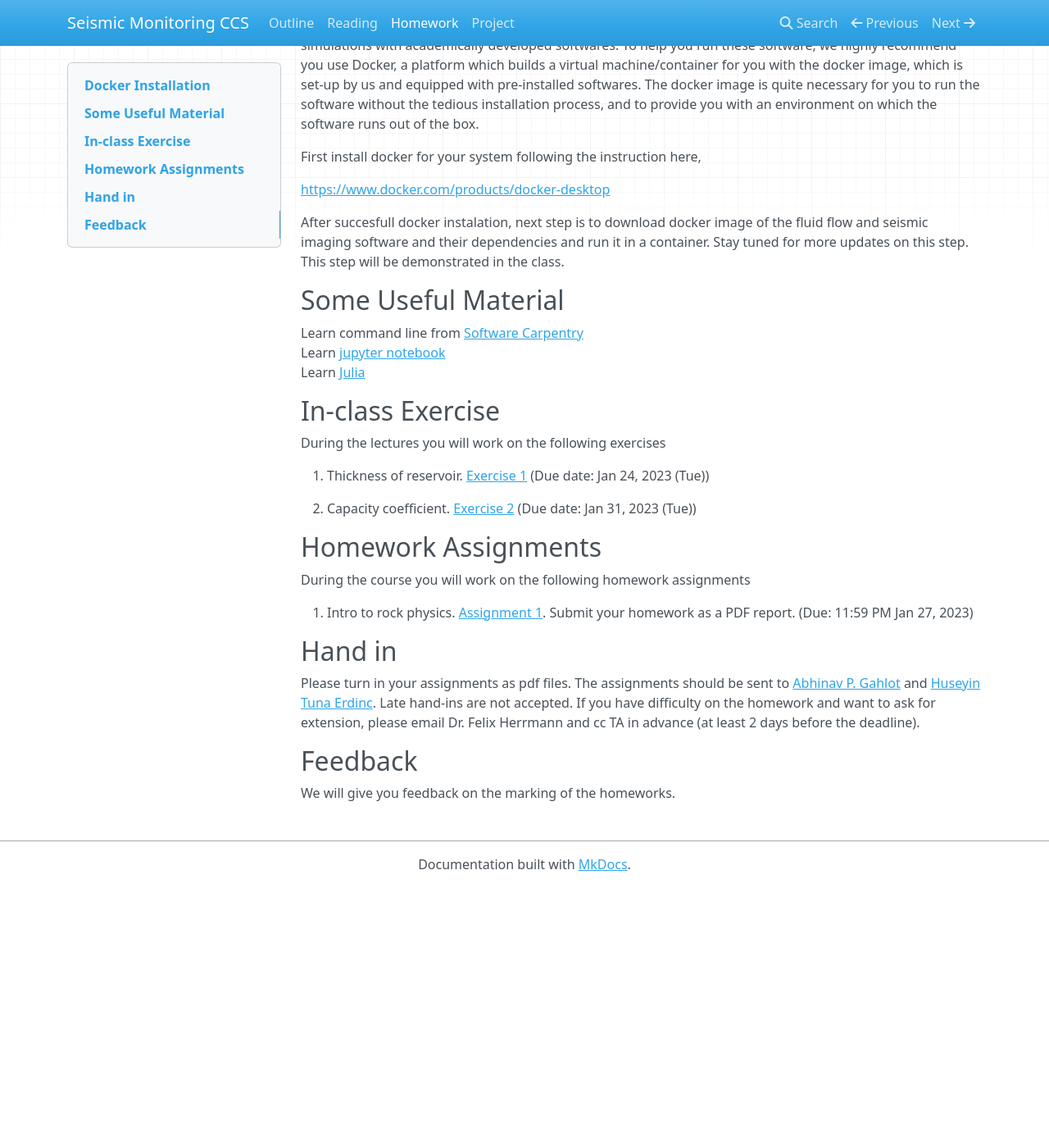
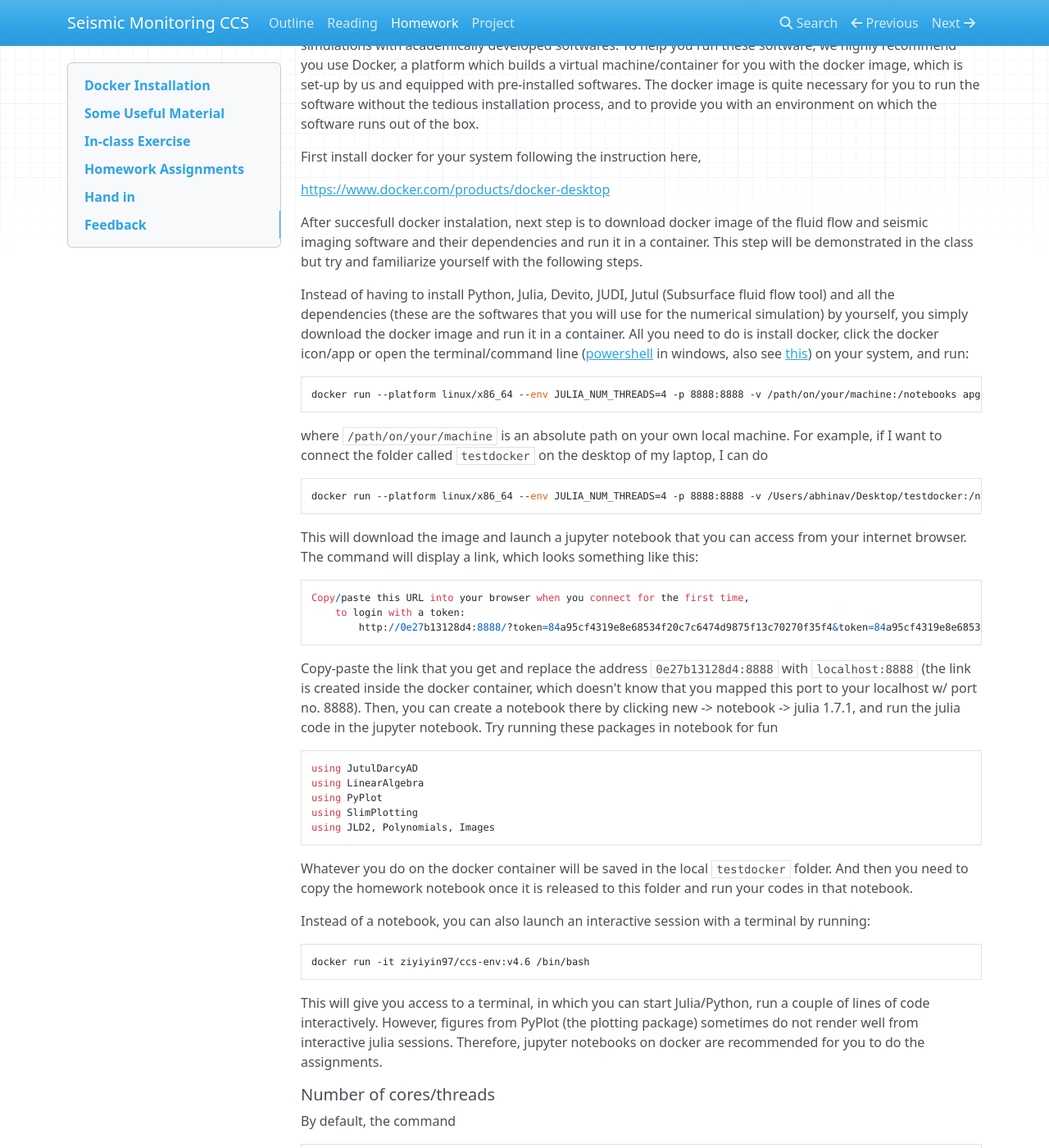
Before and after one commit to flexie/eas-4803-8803-ccs, an MkDocs documentation site: the page built from docs/homework.md, in a window 1280 px wide and 1400 px high, scrolled down 215 px. Shown: the whole window at 82% size. Built offline with MkDocs 1.6.1, drawn with Linux system fonts in a browser that asks for light colours; nearby versions of some CDN libraries; before the commit the page ends 1297 px from its top, so only the background shows below that; some of the changed text lies outside the part shown.

Commit message:
Updated docker image instructions

````diff
--- a/docs/homework.md
+++ b/docs/homework.md
@@ -80,13 +80,17 @@ First install docker for your system following the instruction here,
 
 [https://www.docker.com/products/docker-desktop](https://www.docker.com/products/docker-desktop)
 
-After succesfull docker instalation, next step is to download docker image of the fluid flow and seismic imaging software and their dependencies and run it in a container. Stay tuned for more updates on this step. This step will be demonstrated in the class.
+After succesfull docker instalation, next step is to download docker image of the fluid flow and seismic imaging software and their dependencies and run it in a container. This step will be demonstrated in the class but try and familiarize yourself with the following steps.
 
-<!--
-Instead of having to install Python, Julia, Devito, JUDI, Jutul (Subsurface fluid flow tool) and all the dependencies (these are the softwares that you will use for the numerical simulation) by yourself, you simply download the docker image and run it in a container. All you need to do is install docker, click the docker icon/app, open the terminal/command line ([powershell](https://www.howtogeek.com/662611/9-ways-to-open-powershell-in-windows-10/) in windows, also see [this](https://docs.microsoft.com/en-us/powershell/scripting/overview?view=powershell-7.2)) on your system, and run:
+Instead of having to install Python, Julia, Devito, JUDI, Jutul (Subsurface fluid flow tool) and all the dependencies (these are the softwares that you will use for the numerical simulation) by yourself, you simply download the docker image and run it in a container. All you need to do is install docker, click the docker icon/app or open the terminal/command line ([powershell](https://www.howtogeek.com/662611/9-ways-to-open-powershell-in-windows-10/) in windows, also see [this](https://docs.microsoft.com/en-us/powershell/scripting/overview?view=powershell-7.2)) on your system, and run:
 
 ```
-docker run -p 8888:8888 ziyiyin97/ccs-env:v4.6
+docker run --platform linux/x86_64 --env JULIA_NUM_THREADS=4 -p 8888:8888 -v /path/on/your/machine:/notebooks apgahlot/ccsenv:1.0
+```
+where `/path/on/your/machine` is an absolute path on your own local machine. For example, if I want to connect the folder called `testdocker` on the desktop of my laptop, I can do
+
+```
+docker run --platform linux/x86_64 --env JULIA_NUM_THREADS=4 -p 8888:8888 -v /Users/abhinav/Desktop/testdocker:/notebooks apgahlot/ccsenv:1.0
 ```
 
 This will download the image and launch a jupyter notebook that you can access from your internet browser. The command will display a link, which looks something like this:
@@ -97,19 +101,21 @@ Copy/paste this URL into your browser when you connect for the first time,
         http://0e27b13128d4:8888/?token=84a95cf4319e8e68534f20c7c6474d9875f13c70270f35f4&token=84a95cf4319e8e68534f20c7c6474d9875f13c70270f35f4
 ```
 
-Copy-paste this link and replace the address `0e27b13128d4:8888` with `localhost:8888` (the link is created inside the docker container, which doesn't know that you mapped this port to your localhost w/ port no. 8888). Then, you can create a notebook there by clicking new -> notebook -> julia 1.7.1, and run the julia code in the jupyter notebook. Remember, the jupyter notebooks on the docker container don't stay there forever. Therefore, if you are half way on the homework and want to close the jupyter notebook, please remember to save the notebook to your local machine. If you do not want to save the notebook every time when you close the notebook, you can actually connect a folder on your machine to the docker container by
+Copy-paste the link that you get and replace the address `0e27b13128d4:8888` with `localhost:8888` (the link is created inside the docker container, which doesn't know that you mapped this port to your localhost w/ port no. 8888). Then, you can create a notebook there by clicking new -> notebook -> julia 1.7.1, and run the julia code in the jupyter notebook. Try running these packages in notebook for fun
 
 ```
-docker run -v /path/on/your/machine:/notebooks -p 8888:8888 ziyiyin97/ccs-env:v4.6
+using JutulDarcyAD
+using LinearAlgebra
+using PyPlot
+using SlimPlotting
+using JLD2, Polynomials, Images
 ```
 
-where `/path/on/your/machine` is an absolute path on your own local machine. For example, if I want to connect the folder called `testdocker` on the desktop of my laptop, I can do
+<!--
+Remember, the jupyter notebooks on the docker container don't stay there forever. Therefore, if you are half way on the homework and want to close the jupyter notebook, please remember to save the notebook to your local machine. If you do not want to save the notebook every time when you close the notebook, you can actually connect a folder on your machine to the docker container by
+-->
 
-```
-docker run -v /Users/francisyin/Desktop/testdocker:/notebooks -p 8888:8888 ziyiyin97/ccs-env:v4.6
-```
-
-and then you will find the files in this folder will show up in the notebooks. Whatever you do on the docker container will also be saved in the local `testdocker` folder.
+Whatever you do on the docker container will be saved in the local `testdocker` folder. And then you need to copy the homework notebook once it is released to this folder and run your codes in that notebook.
 
 Instead of a notebook, you can also launch an interactive session with a terminal by running:
 
@@ -119,11 +125,27 @@ docker run -it ziyiyin97/ccs-env:v4.6 /bin/bash
 
 This will give you access to a terminal, in which you can start Julia/Python, run a couple of lines of code interactively. However, figures from PyPlot (the plotting package) sometimes do not render well from interactive julia sessions. Therefore, jupyter notebooks on docker are recommended for you to do the assignments.
 
+##### Number of cores/threads
+
+By default, the command
+
+```
+docker run --platform linux/x86_64 --env JULIA_NUM_THREADS=4 -p 8888:8888 -v /path/on/your/machine:/notebooks apgahlot/ccsenv:1.0
+```
+will use 4 threads because in the above command JULIA_NUM_THREADS=4 is set. If you want to increase the number of threads to run your code faster, you need to know the number of threads on your machine and then set JULIA_NUM_THREADS equal to that number. To know the number of threads on your machine you can do:
+
+For Mac, write on terminal: `sysctl -n hw.logicalcpu`
+
+For Linux, write on terminal: `lscpu`
+
+The number of threads = number of threads per core * No. of CPUs
+
+For windows: Follow this [link](https://www.intel.com/content/www/us/en/support/articles/000029254/processors.html#:~:text=Through%20Windows%20Task%20Manager%3A,Cores%20and%20Logical%20Processors%20(Threads))
+
 ### Window Users
 
 If you are using windows, you might need to enable hardware virtualization in their BIOS. You are suggested to look at [here](https://www.virtualmetric.com/blog/how-to-enable-hardware-virtualization) and [here](https://bce.berkeley.edu/enabling-virtualization-in-your-pc-bios.html). If you have any question, please reach out to us ASAP.
 
--->
 
 ## Some Useful Material
 
````
